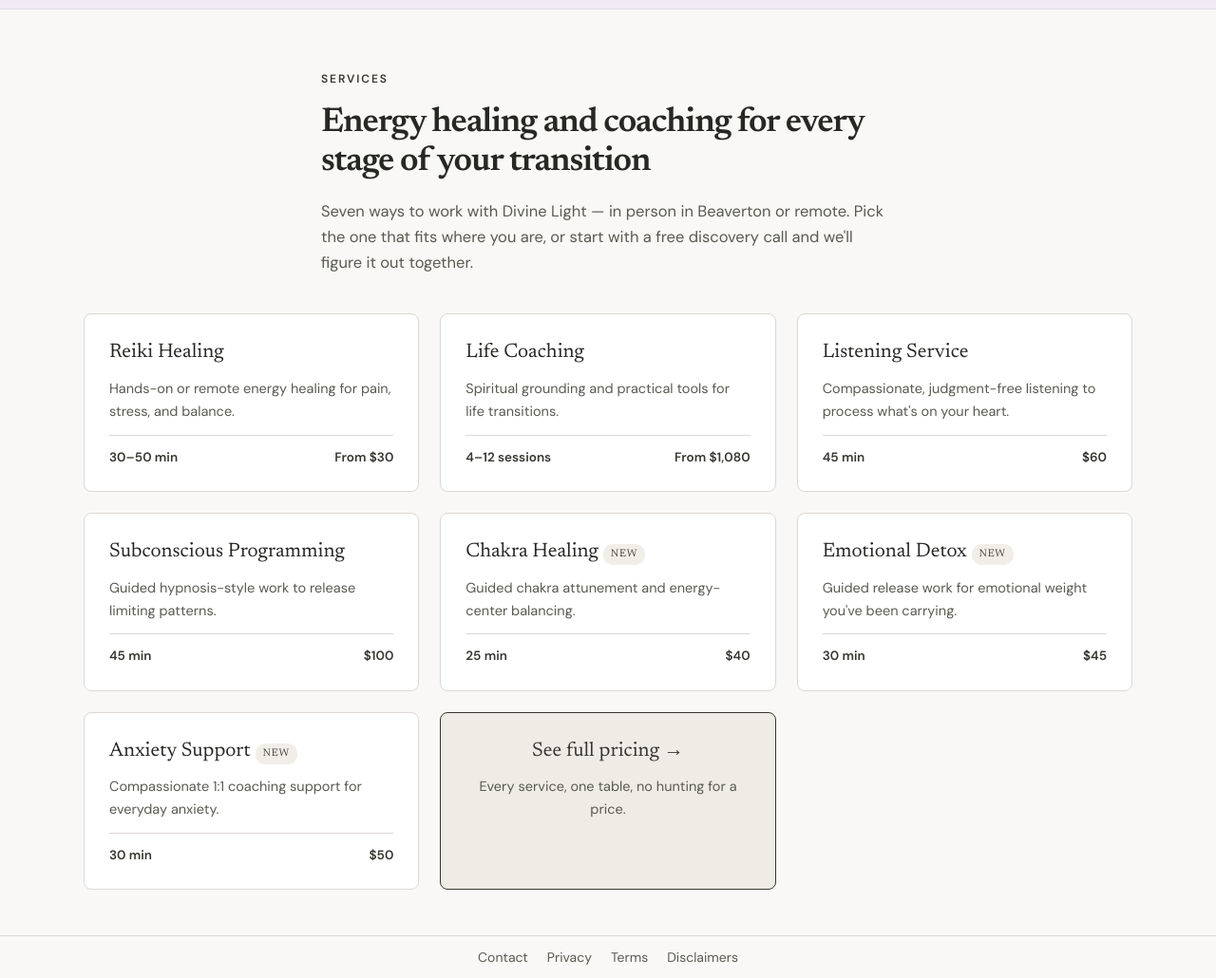
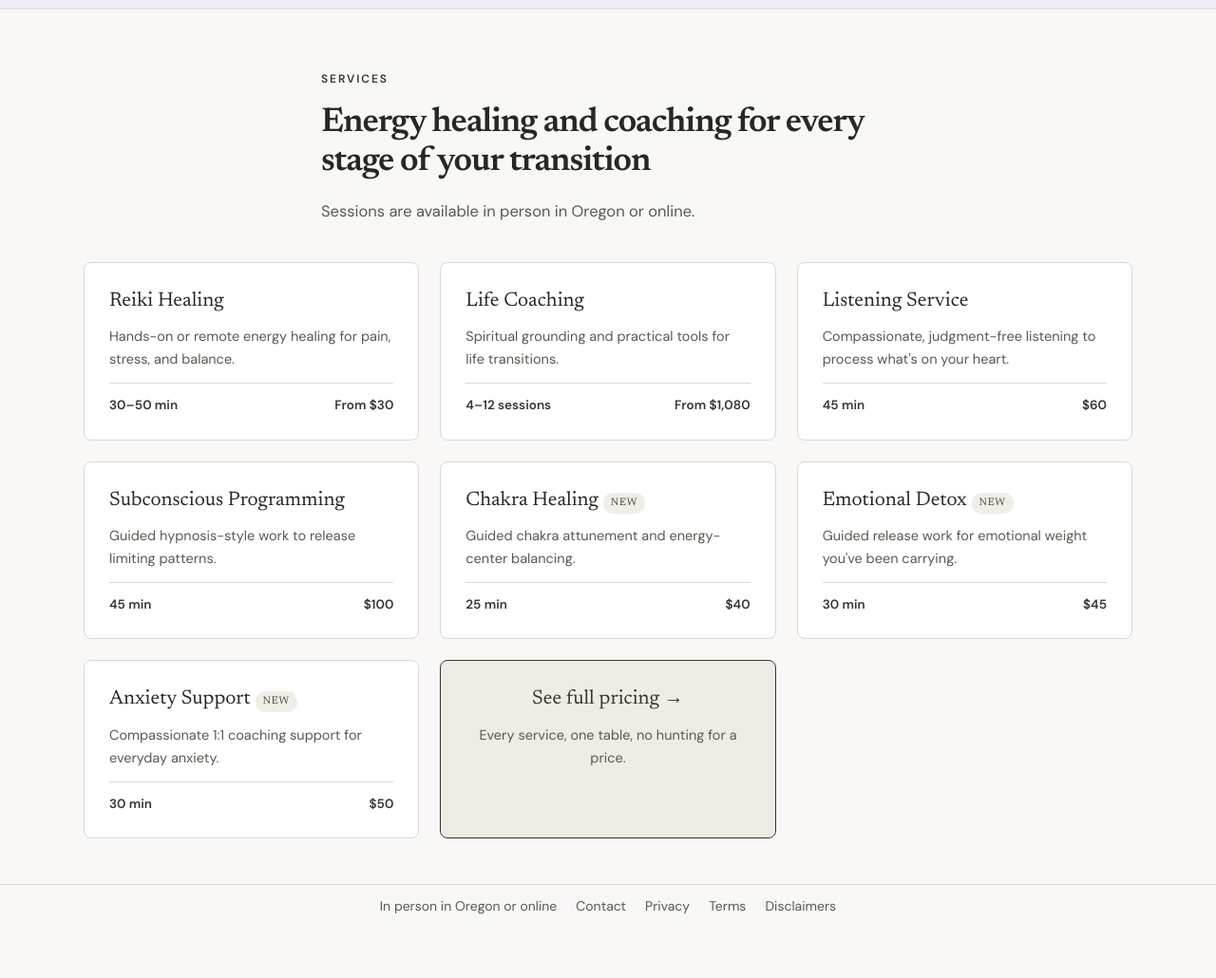
Before and after one commit to akhileshd-biz/divinelight-website, a website: page services.html in a window 1280 px wide. Shown: the part 59-1089 px from the top of the page at 95% size. After the commit the page ends 1035 px from the top, so only its background shows below. Drawn offline with Linux system fonts and the light colour scheme.

Commit message:
Show in-person Oregon availability in the footer and service options

```diff
--- a/assets/site.css
+++ b/assets/site.css
@@ -220,7 +220,7 @@ a.dl-tile:hover .dl-arrow { transform: translateX(5px); }
 /* =====================================================================
    Audit quick wins
    ===================================================================== */
-.footer-links a, .site-footer p { font-size: 15.5px !important; }
+.footer-links a, .site-footer p:not(.footer-location) { font-size: 15.5px !important; }
 .footer-bottom { font-size: 14px; }
 .quote-attr, .quote-card .attr { font-size: 14px; }
 .footer-links a { padding: 3px 0; }
@@ -428,6 +428,18 @@ a.dl-tile:hover .dl-arrow { transform: translateX(5px); }
   border-top: 1px solid var(--line);
   letter-spacing: normal;
 }
+.site-footer.compact-footer {
+  display: flex;
+  flex-wrap: wrap;
+  align-items: center;
+  justify-content: center;
+  gap: 0 20px;
+}
+.compact-footer .footer-location {
+  margin: 0;
+  padding-block: 6px;
+  font-size: .875rem;
+}
 .compact-footer nav, .member-footer nav {
   display: flex;
   flex-wrap: wrap;
--- a/services.html
+++ b/services.html
@@ -91,7 +91,7 @@ img,svg{display:block;max-width:100%;}
   <div class="container" style="max-width:700px;display:flex;flex-direction:column;gap:16px;">
     <span class="eyebrow">Services</span>
     <h1 style="font-size:36px;">Energy healing and coaching for every stage of your transition</h1>
-    <p style="color:var(--ink-soft);font-size:16.5px;">Seven ways to work with Divine Light — in person in Beaverton or remote. Pick the one that fits where you are, or start with a free discovery call and we'll figure it out together.</p>
+    <p style="color:var(--ink-soft);font-size:16.5px;">Sessions are available in person in Oregon or online.</p>
   </div>
 </section>
 
@@ -140,6 +140,7 @@ img,svg{display:block;max-width:100%;}
 </section>
 
 <footer class="site-footer compact-footer">
+  <p class="footer-location">In person in Oregon or online</p>
   <nav aria-label="Footer">
     <a href="/contact">Contact</a>
     <a href="/legal#privacy">Privacy</a>
```
Also changed, not shown: about.html (+1 -0 lines), anxiety-support.html (+1 -0 lines), chakra-healing.html (+1 -0 lines), contact.html (+1 -0 lines), emotional-detox.html (+1 -0 lines), index.html (+1 -0 lines), journal.html (+1 -0 lines), legal.html (+1 -0 lines), library-relax.html (+1 -0 lines), library.html (+1 -0 lines), life-coaching.html (+1 -0 lines), listening-service.html (+1 -0 lines), rates.html (+2 -0 lines), reiki.html (+1 -0 lines), 2 more files.
